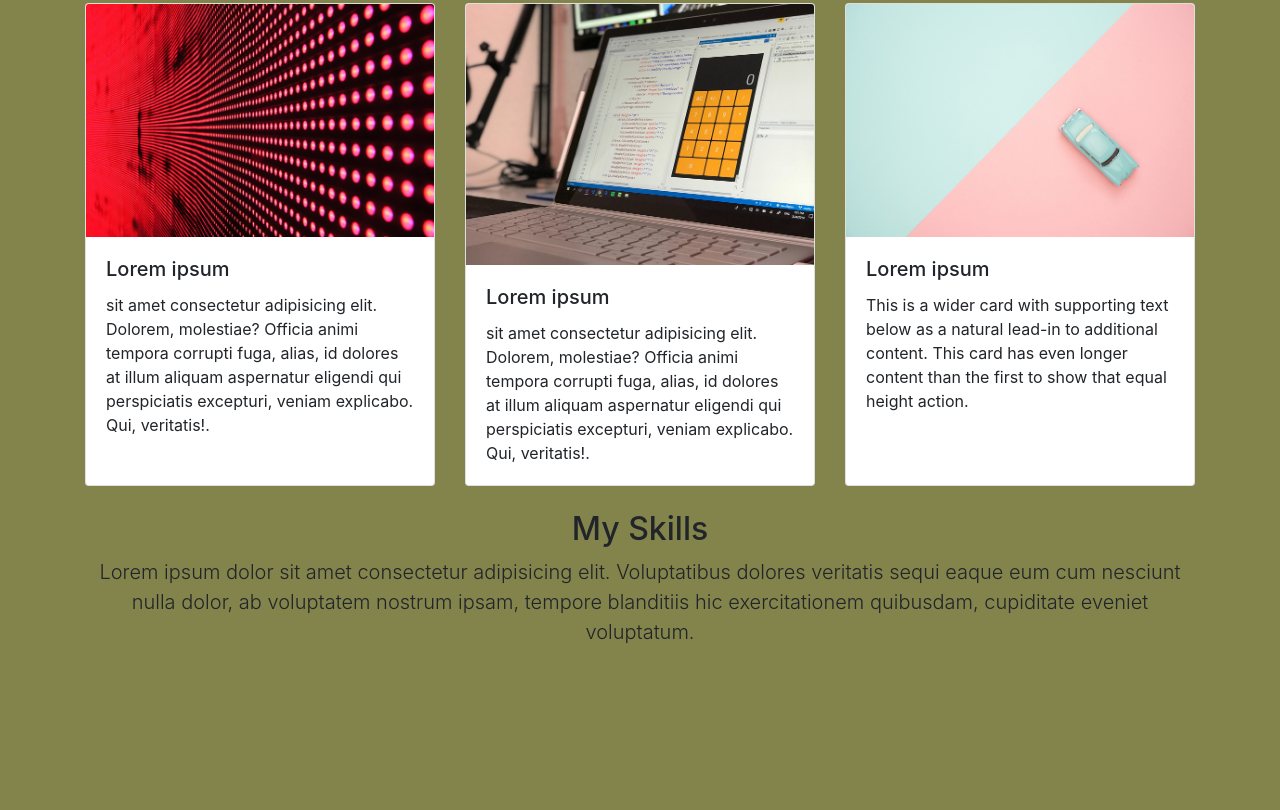
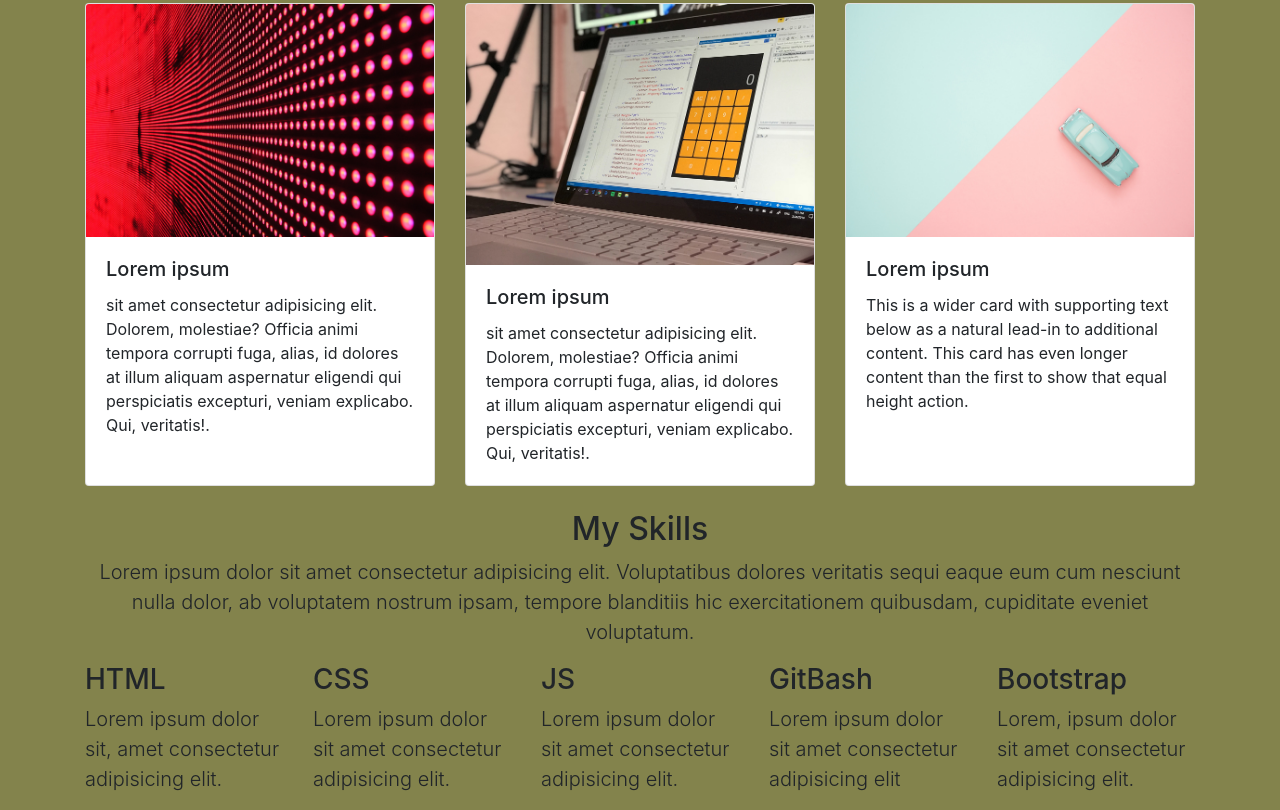
Before and after one commit to MIRY84/Bootstrap-Portfolio, a plain HTML site: page HTML/index.html in a window 1280 px wide. Shown: the part 1032-1842 px from the top of the page. Before the commit the page ends 1695 px from the top, so only its background shows below. Drawn offline with nearby package versions, Linux system fonts and the light colour scheme.

Commit message:
added skills section

```diff
--- a/HTML/index.html
+++ b/HTML/index.html
@@ -106,6 +106,8 @@
         </div>
       </div>
 
+      <!--This is my Skills Section-->
+
         <div class="pt-4">
           <div class="container">
             <div class="row">
@@ -120,6 +122,33 @@
           </div>
         </div>
 
+        <div class="container">
+          <div class="row">
+            <div class="col-sm">
+             <h3>HTML</h3>
+             <p class="lead">Lorem ipsum dolor sit, amet consectetur adipisicing elit.</p>
+            </div>
+            <div class="col-sm">
+            <h3>CSS</h3>
+            <p class="lead">Lorem ipsum dolor sit amet consectetur adipisicing elit.</p>
+            </div>
+            <div class="col-sm">
+              <h3>JS</h3>
+              <p class="lead">Lorem ipsum dolor sit amet consectetur adipisicing elit.</p>
+            </div>
+            <div class="col-sm">
+              <h3>GitBash</h3>
+              <p class="lead">Lorem ipsum dolor sit amet consectetur adipisicing elit</p>
+            </div>
+            <div class="col-sm">
+              <h3>Bootstrap</h3>
+              <p class="lead">Lorem, ipsum dolor sit amet consectetur adipisicing elit.</p>
+
+          </div>
+        </div>
+          </div>
+        </div>
+
 
 
 
```
Also changed, not shown: Images/prework.png (added).
